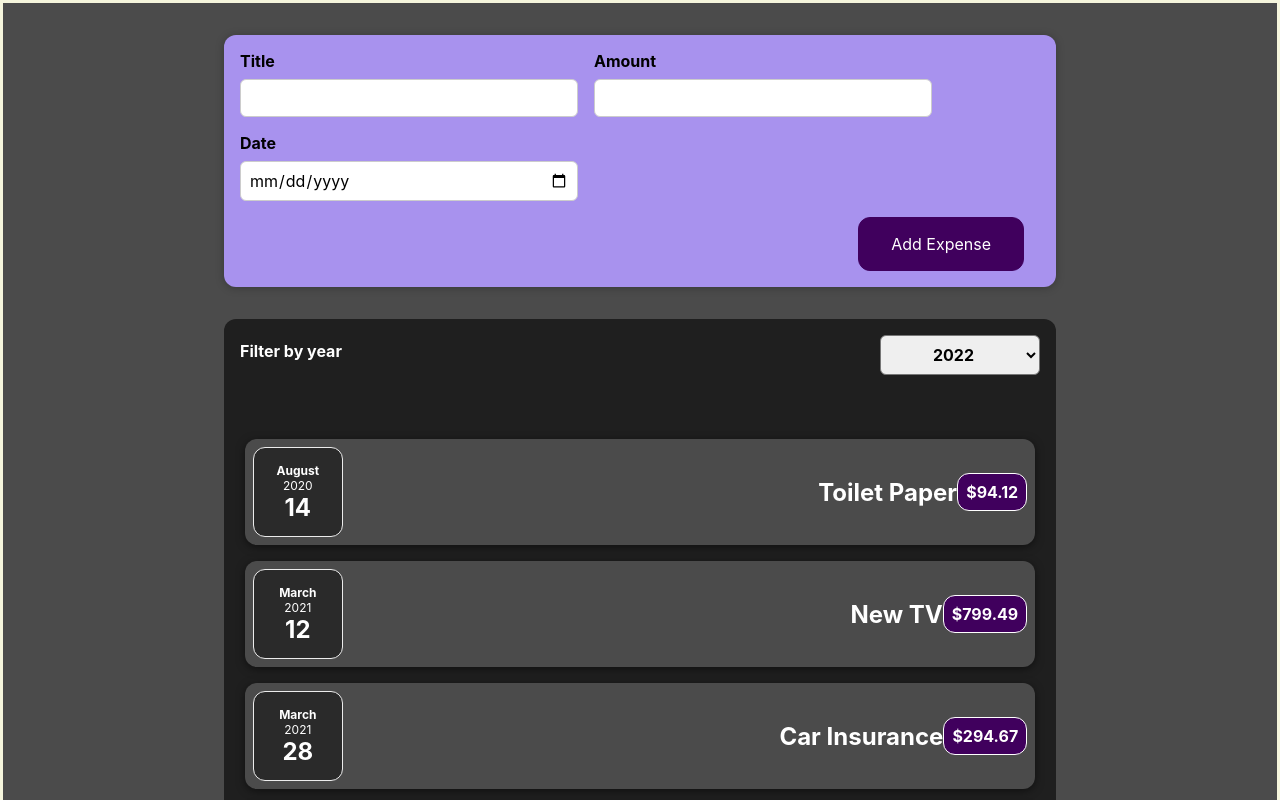
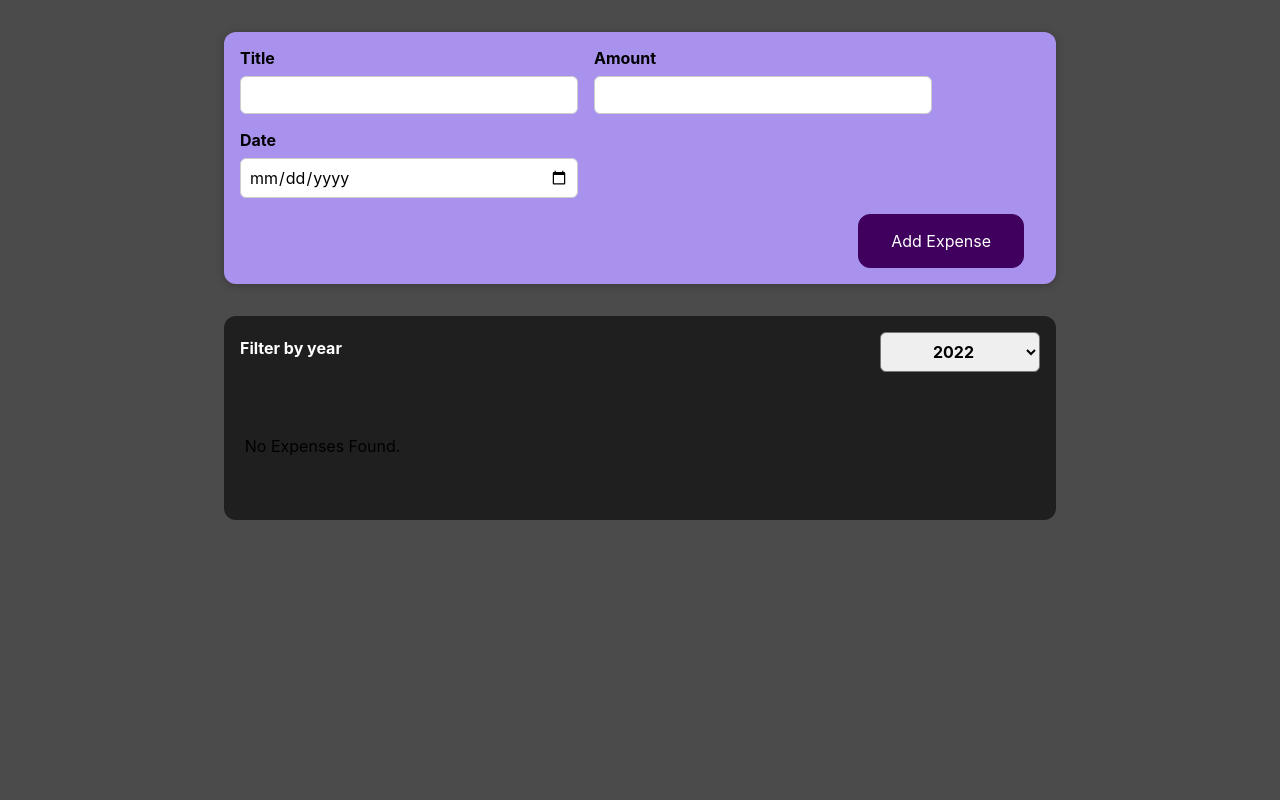
Before and after one commit to Athul-dev-7/ReactTrails, a React (Create React App) app in the folder expense-tracker/: page / in a window 1280 px wide. Shown: the top 800 px of the page. Built offline with nearby package versions, Linux system fonts and the light colour scheme.

Commit message:
Adds filter functionality.

```diff
--- a/expense-tracker/src/App.js
+++ b/expense-tracker/src/App.js
@@ -34,7 +34,6 @@ const App = () => {
     const [filteredYear, setFilteredYear] = useState('2022');
 
     const addExpenseHandler = (expense) => {
-        console.log(expense);
         setExpenses((prevExpenses) => {
             return [expense, ...prevExpenses];
         });
@@ -44,6 +43,10 @@ const App = () => {
         setFilteredYear(selectedYear);
     };
 
+    const filteredExpenses = expenses.filter((expense) => {
+        return expense.date.getFullYear().toString() === filteredYear;
+    });
+
     return (
         <div className="wrapper">
             <NewExpense onAddExpense={addExpenseHandler} />
@@ -52,7 +55,7 @@ const App = () => {
                     selected={filteredYear}
                     onFilterChange={filterChangehandler}
                 />
-                <Expenses items={expenses} />
+                <Expenses items={filteredExpenses} />
             </div>
         </div>
     );
--- a/expense-tracker/src/components/Expenses/index.js
+++ b/expense-tracker/src/components/Expenses/index.js
@@ -3,20 +3,21 @@ import ExpenseItem from '../ExpenseItem';
 import ExpensesStyled from './style';
 
 const Expenses = (props) => {
-    return (
-        <>
-            <ExpensesStyled>
-                {props.items.map((obj) => (
+    let expenseContent = <p>No Expenses Found.</p>;
+    if (props.items.length > 0) {
+        expenseContent =
+            props.items.length > 0 &&
+            props.items.map((obj) => (
                 <ExpenseItem
                     key={obj.id}
                     title={obj.title}
                     amount={obj.amount}
                     date={obj.date}
                 />
-                ))}
-            </ExpensesStyled>
-        </>
-    );
+            ));
+    }
+
+    return <ExpensesStyled>{expenseContent}</ExpensesStyled>;
 };
 
 export default Expenses;
--- a/expense-tracker/src/index.css
+++ b/expense-tracker/src/index.css
@@ -18,7 +18,6 @@ code {
   flex-direction: column;
   align-items: center;
   justify-content: center;
-  border: 3px solid beige;
 }
 
 .container {
```
Lines whose indentation alone changed are shown as unchanged.
